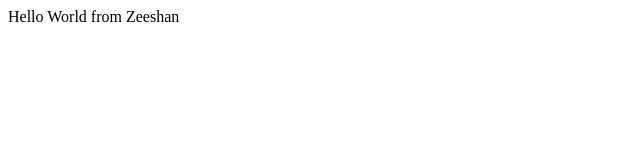
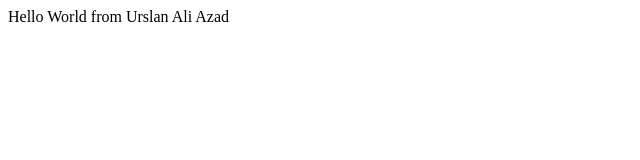
Before and after one commit to UrslanAli/BootCamp2020, a plain HTML site: page Index.html in a window 1280 px wide. Shown: the full height of the page, 0-640 px from the left. Drawn offline with Linux system fonts and the light colour scheme.

Commit message:
Update Index.html

```diff
--- a/Index.html
+++ b/Index.html
@@ -7,7 +7,7 @@
 </head>
 <body>
     <div>
-        Hello World from Zeeshan
+        Hello World from Urslan Ali Azad
     </div>
 
 </body>
```
